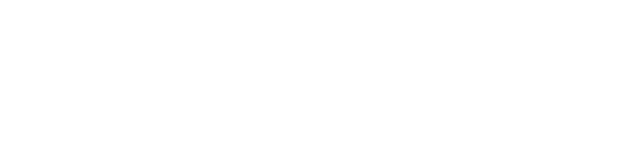
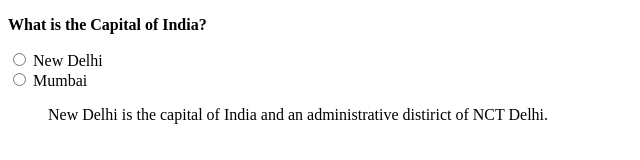
Before and after one commit to acciojob/trivia-Arunavi18, a website: page main.html in a window 1280 px wide. Shown: the whole page, without its empty margins (0-640 px from the left). Drawn offline with Linux system fonts and the light colour scheme.

Commit message:
added input label and blockquote

```diff
--- a/main.html
+++ b/main.html
@@ -8,6 +8,13 @@
 
 <body>
 	<!-- the entire body must be written by student -->
+	<p><b> What is the Capital of India?</b></p>
+	<input type="radio" name="New Delhi" value="City">
+	<label name="New Delhi">New Delhi</label><br>
+	<input type="radio" name="Mumbai" value="City">
+	<label name="Mumbai">Mumbai</label><br>
+
+	<blockquote cite="https://en.wikipedia.org/wiki/New_Delhi">New Delhi is the capital of India and an administrative distirict of NCT Delhi.</blockquote>
     <script type="text/javascript" src="./script.js">
 </script>
 
```
